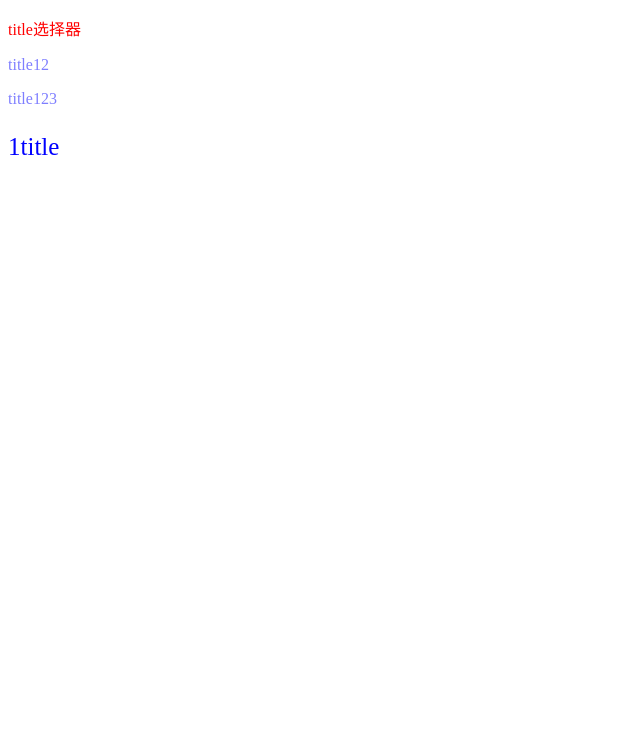
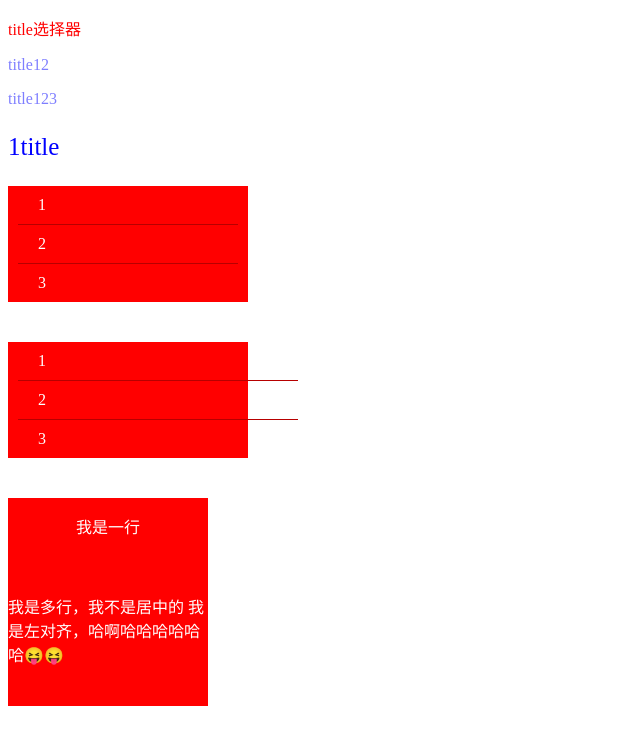
Before and after one commit to xyxiao001/studyCss, a plain HTML site: page studyCssWorld/1/index.html in a window 1280 px wide. Shown: the whole page, without its empty margins (0-640 px from the left). Drawn offline with Linux system fonts and the light colour scheme.

Commit message:
add some

```diff
--- a/studyCssWorld/1/index.css
+++ b/studyCssWorld/1/index.css
@@ -19,3 +19,39 @@ p[title $= "title"] {
 p[title *= "title"] {
   color: blue;
 }
+
+.wrapper {
+  width: 240px;
+  background-color: red;
+  margin-bottom: 40px;
+}
+
+.wrapper a {
+  display: block;
+  margin: 0 10px;
+  padding: 10px 20px;
+  border-bottom: 1px solid #b70000;
+  color: white;
+}
+
+.wrapper a:last-child {
+  border: none;
+}
+
+.w a {
+  width: 100%;
+}
+
+.box {
+  text-align: center;
+  width: 200px;
+  background: red;
+  color: white;
+
+}
+
+.box p {
+  display: inline-block;
+  margin-bottom: 40px;
+  text-align: left;
+}
--- a/studyCssWorld/1/index.html
+++ b/studyCssWorld/1/index.html
@@ -13,5 +13,23 @@
   <p title="title123">title123</p>
   <p title="1title">1title</p>
 
+  <!-- 流式布局 -->
+  <nav class="wrapper">
+    <a class="nav-item">1</a>
+    <a class="nav-item">2</a>
+    <a class="nav-item">3</a>
+  </nav>
+
+  <nav class="wrapper w">
+    <a class="nav-item">1</a>
+    <a class="nav-item">2</a>
+    <a class="nav-item">3</a>
+  </nav>
+
+  <!-- 一行居中 多行左对齐 -->
+  <section class="box">
+    <p>我是一行</p>
+    <p>我是多行，我不是居中的  我是左对齐，哈啊哈哈哈哈哈哈😝😝</p>
+  </section>
 </body>
 </html>
```
